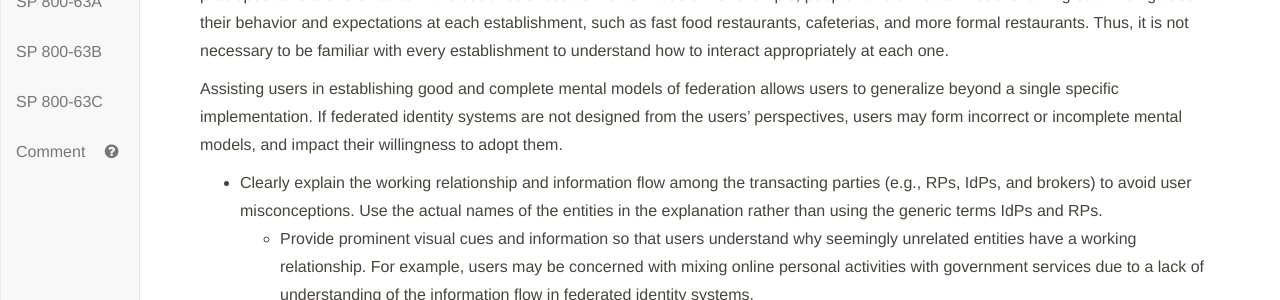
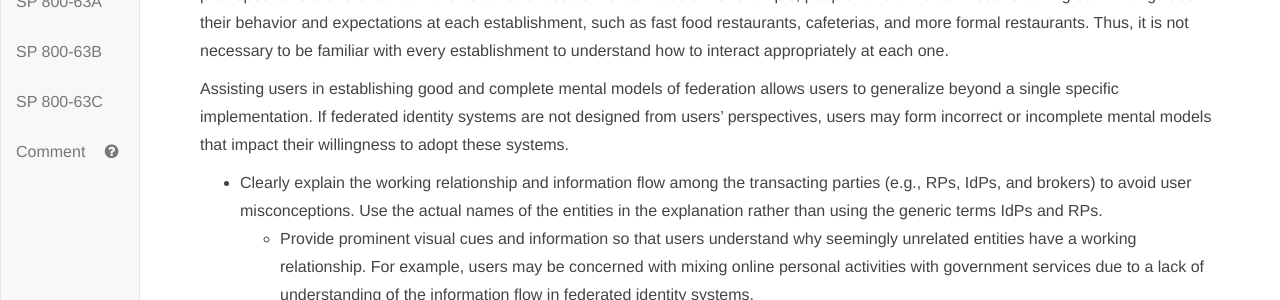
Before and after one commit to usnistgov/800-63-3, a Jekyll site: the page built from sp800-63c/sec10_usability.md, in a window 1280 px wide and 900 px high, scrolled down 3897 px. Shown: the part 180-480 px from the top of the window. Built offline with Jekyll 4.4.1, drawn with Linux system fonts in a browser that asks for light colours; our own code applies the rules of GitHub Pages for plain Markdown files.

Commit message:
Update sec10_usability.md
edited line 116 for readability

```diff
--- a/sp800-63c/sec10_usability.md
+++ b/sp800-63c/sec10_usability.md
@@ -113,7 +113,7 @@ User concern over risk can negatively influence willingness to adopt federated i
 
 Users' beliefs and perceptions predispose them to expect certain results and to behave in certain ways. Such beliefs, perceptions, and predispositions are referred to in the social sciences as mental models. For example, people have a mental model of dining out which guides their behavior and expectations at each establishment, such as fast food restaurants, cafeterias, and more formal restaurants. Thus, it is not necessary to be familiar with every establishment to understand how to interact appropriately at each one.
 
-Assisting users in establishing good and complete mental models of federation allows users to generalize beyond a single specific implementation. If federated identity systems are not designed from the users' perspectives, users may form incorrect or incomplete mental models, and impact their willingness to adopt them.
+Assisting users in establishing good and complete mental models of federation allows users to generalize beyond a single specific implementation. If federated identity systems are not designed from users' perspectives, users may form incorrect or incomplete mental models that impact their willingness to adopt these systems.
 
 * Clearly explain the working relationship and information flow among the transacting parties (e.g., RPs, IdPs, and brokers) to avoid user misconceptions. Use the actual names of the entities in the explanation rather than using the generic terms IdPs and RPs.
   * Provide prominent visual cues and information so that users understand why seemingly unrelated entities have a working relationship. For example, users may be concerned with mixing online personal activities with government services due to a lack of understanding of the information flow in federated identity systems.
```
